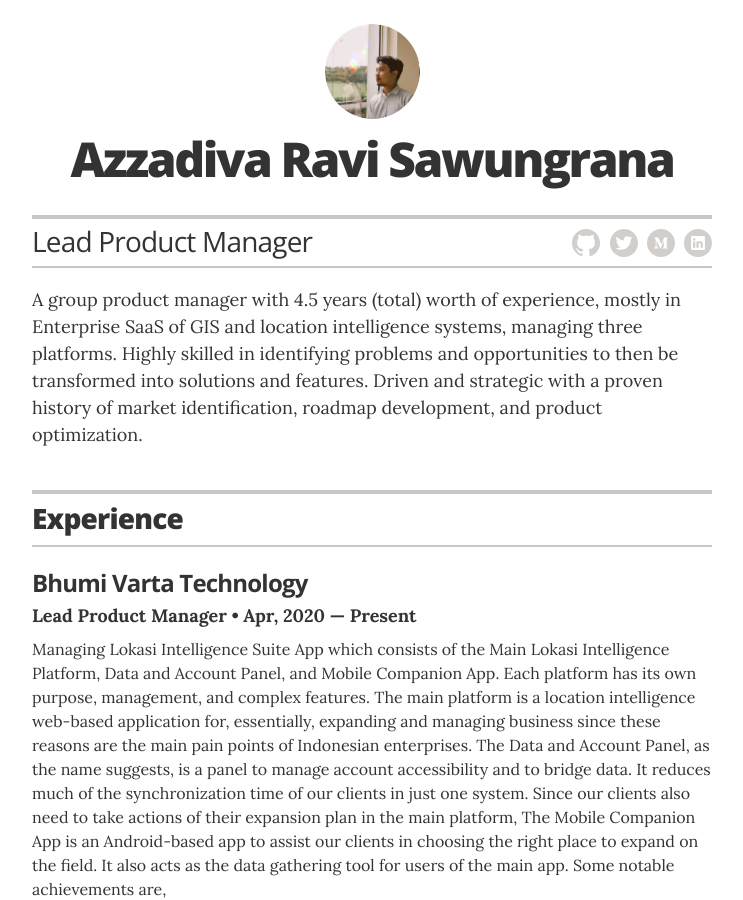
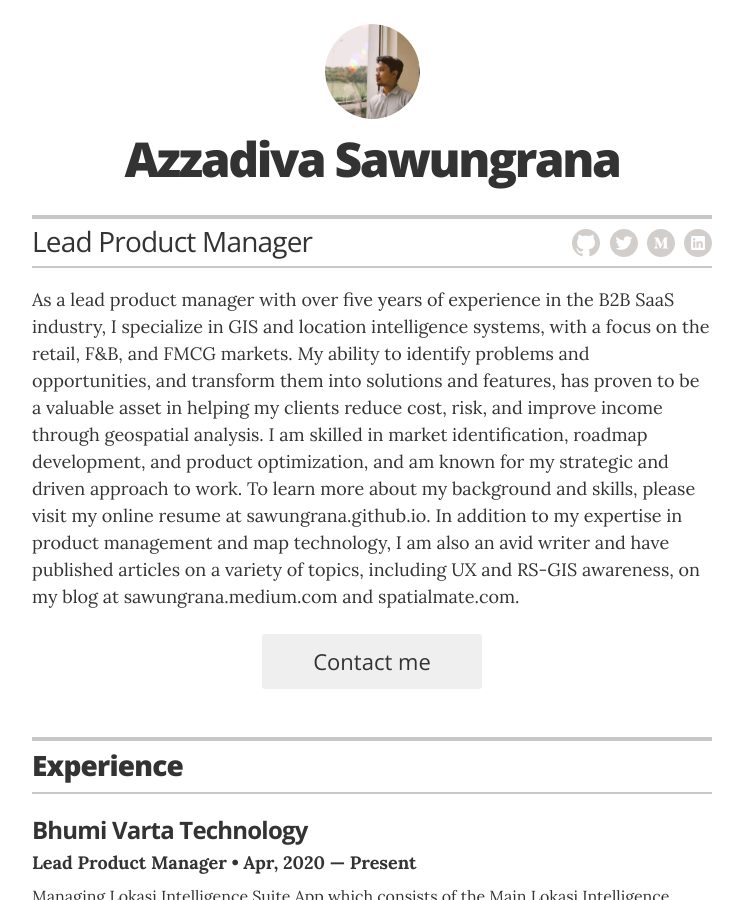
Before and after one commit to sawungrana/sawungrana.github.io, a Jekyll site: the page built from docs/index.html, in a window 1280 px wide and 900 px high. Shown: the whole window, without its empty margins (268-1011 px from the left). Built offline with Jekyll 4.4.1, drawn with Linux system fonts in a browser that asks for light colours.

Commit message:
Update _config.yml

```diff
--- a/docs/_config.yml
+++ b/docs/_config.yml
@@ -1,6 +1,6 @@
 # Site settings
-title: "Azza's Resume"
-description: "Group Product Manager"
+title: "Azzadiva Sawungrana's Resume"
+description: "Lead Product Manager"
 
 # Build settings
 markdown: kramdown
@@ -10,26 +10,26 @@ sass:
 
 # Resume settings
 resume_avatar: "true"
-resume_name: "Azzadiva Ravi Sawungrana"
+resume_name: "Azzadiva Sawungrana"
 resume_title: "Lead Product Manager"
 
 # used for the contact button in _layouts/resume.html
 resume_contact_email: "azzadv@outlook.com"
 
 # the next two items are used for schema itemprops in _layouts/resume.html
-#resume_contact_telephone:       "555-7334"
-resume_contact_address: "Ki Ageng Gribig St. 2A/21, Klaten, Central Java, ID"
+resume_contact_telephone: "62 857 2915 3205"
+resume_contact_address: "Dorus Rijkersplein 18, 2518 DA Den Haag, Netherlands"
 
 #resume_header_contact_info:     "742 Evergreen Terrace, Springfield • 555-7334 • lisasimpson@youremailaddress.com"
 display_header_contact_info: "true"
 
-resume_header_intro: "<p>A group product manager with 4.5 years (total) worth of experience, mostly in Enterprise SaaS of GIS and location intelligence systems, managing three platforms. Highly skilled in identifying problems and opportunities to then be transformed into solutions and features. Driven and strategic with a proven history of market identification, roadmap development, and product optimization.</p>"
+resume_header_intro: "<p>As a lead product manager with over five years of experience in the B2B SaaS industry, I specialize in GIS and location intelligence systems, with a focus on the retail, F&B, and FMCG markets. My ability to identify problems and opportunities, and transform them into solutions and features, has proven to be a valuable asset in helping my clients reduce cost, risk, and improve income through geospatial analysis. I am skilled in market identification, roadmap development, and product optimization, and am known for my strategic and driven approach to work. To learn more about my background and skills, please visit my online resume at sawungrana.github.io. In addition to my expertise in product management and map technology, I am also an avid writer and have published articles on a variety of topics, including UX and RS-GIS awareness, on my blog at sawungrana.medium.com and spatialmate.com.</p>"
 
 # use "yes" to display the email contact button,
 # "no" to display an "I'm not looking for work" message,
 # or remove the resume_looking_for_work option entirely
 # to leave blank
-resume_looking_for_work: ""
+resume_looking_for_work: "yes"
 
 # Decide which sections to use
 # comment out to hide
```
